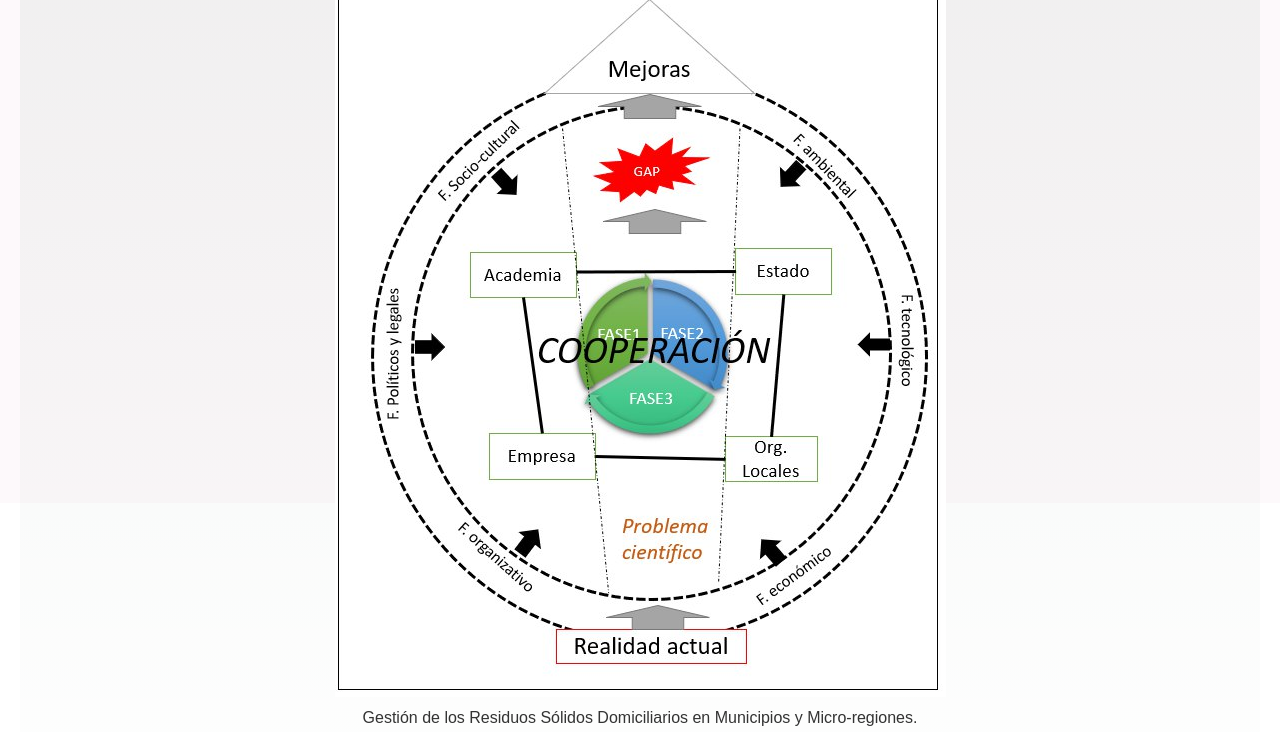
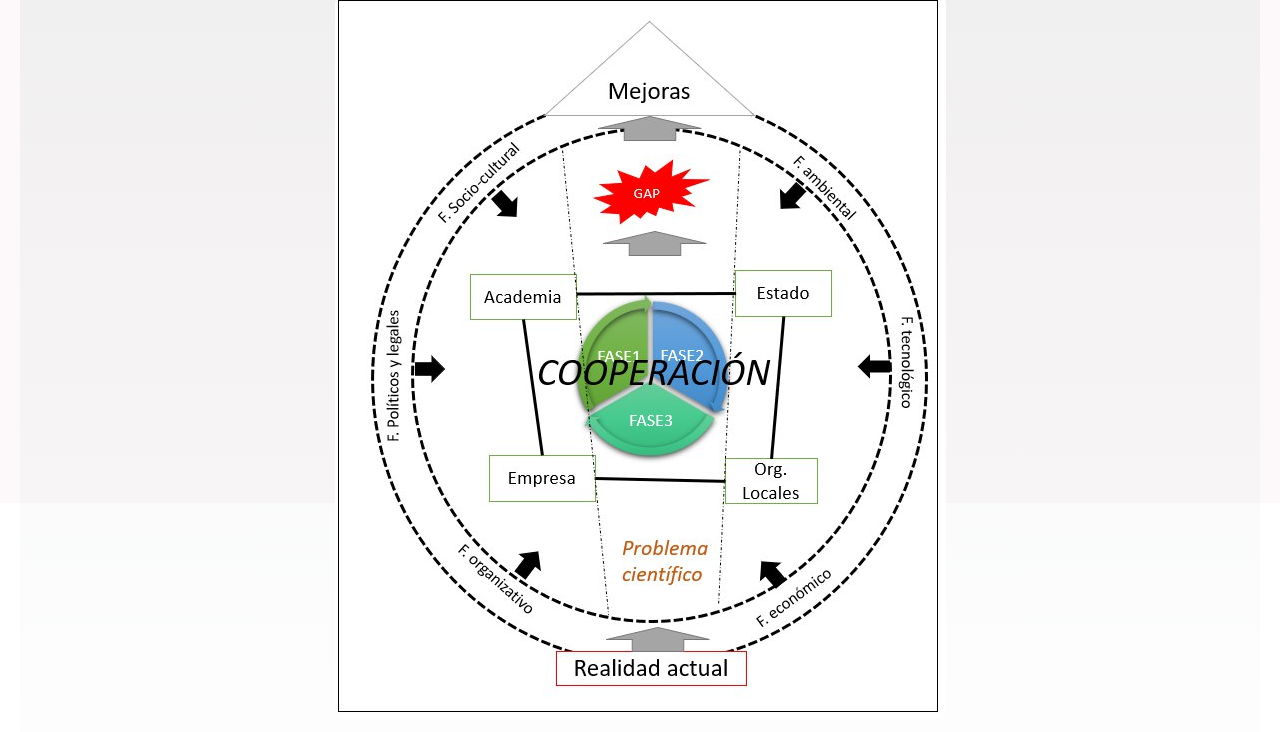
Before and after one commit to Sofiawrz/-GIRSDoMM----, a plain HTML site: page index.html in a window 1280 px wide. Shown: the part 297-1029 px from the top of the page. Drawn offline with Linux system fonts and the light colour scheme.

Commit message:
Add files via upload

```diff
--- a/styles.css
+++ b/styles.css
@@ -221,5 +221,6 @@ body {
           max-width: 100%;
           height: auto;
           display: block;
-        margin: 0 auto;
+        margin: 10px auto;
+        border-radius: 10px;
       }
```
